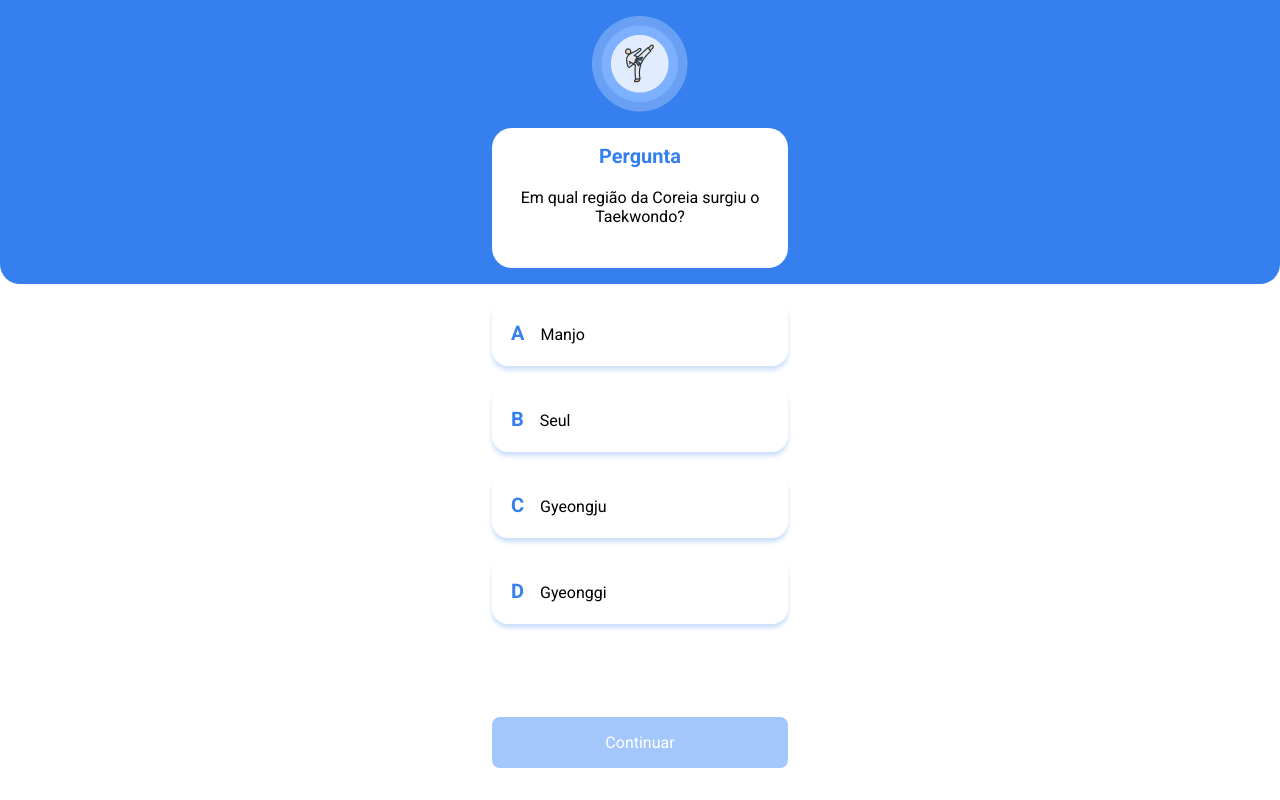
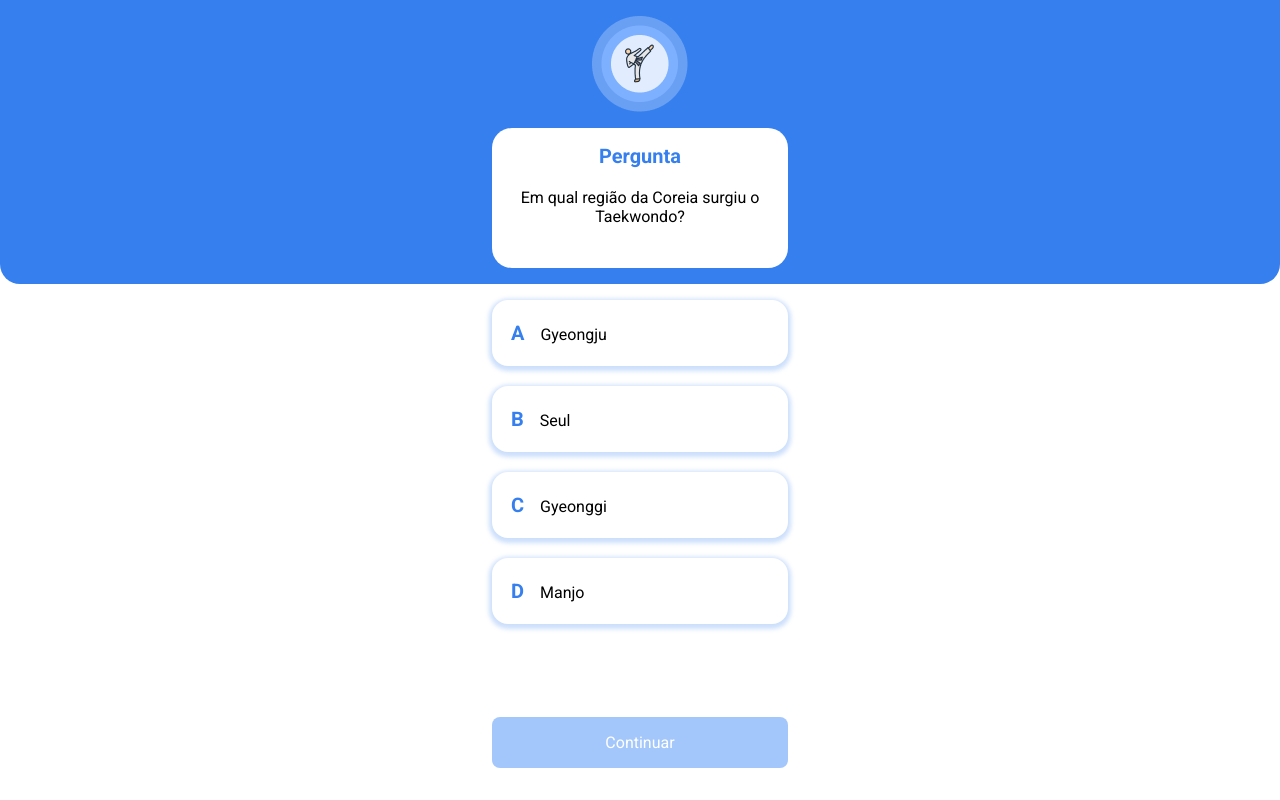
Before and after one commit to matheusgondra/taekwondo-quiz, a React (Vite) app: page /question/2 in a window 1280 px wide. Built offline with nearby package versions, Linux system fonts and the light colour scheme.

Commit message:
feat: embaralhando opções de resposta

```diff
--- a/src/components/OptionButton/option-button.css
+++ b/src/components/OptionButton/option-button.css
@@ -1,6 +1,6 @@
 .option-button {
 	border-radius: 16px;
-	box-shadow: 0px 4px 4px rgba(53, 127, 238, 0.25);
+	box-shadow: 0px 2px 4px 3px rgba(53, 127, 238, 0.25);
 	background-color: #FFFFFF;
 	font-size: 1rem;
 	text-align: left;
--- a/src/pages/Question/index.tsx
+++ b/src/pages/Question/index.tsx
@@ -5,6 +5,7 @@ import { OptionButton } from "../../components/OptionButton";
 import { TaekwondoIcon } from "../../components/TaekwondoIcon";
 import { useQuestions, useQuizContext } from "../../hooks";
 import "./question.css";
+import { shuffleList } from "../../helpers/shuffle";
 
 export function QuestionPage() {
 	const { id } = useParams();
@@ -69,7 +70,7 @@ export function QuestionPage() {
 			</header>
 			<main className="question-page-container">
 				<ul className="options">
-					{question.options.map((option, index) => (
+					{shuffleList(question.options).map((option, index) => (
 						<li key={index}>
 							<OptionButton
 								variant={getVariant(option)}
```
Also changed, not shown: 1 other file (tests, documents, lock files or other folders).
